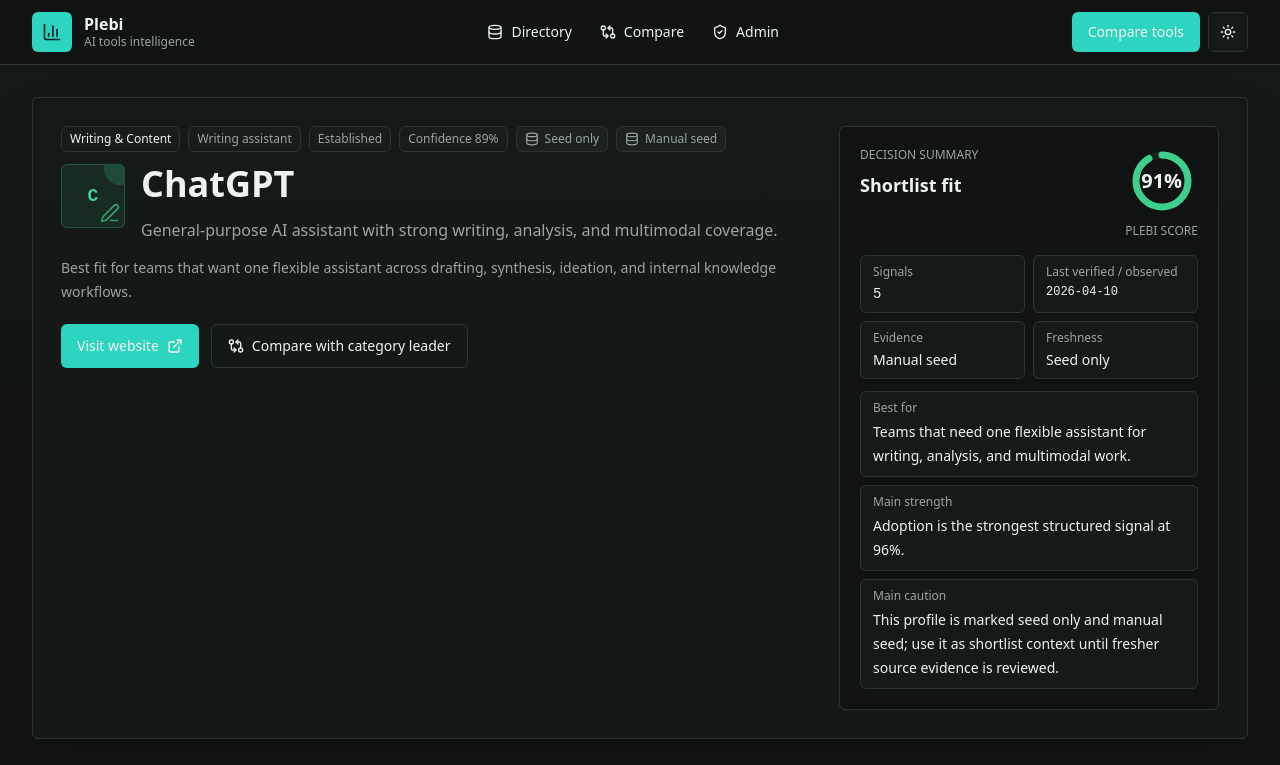
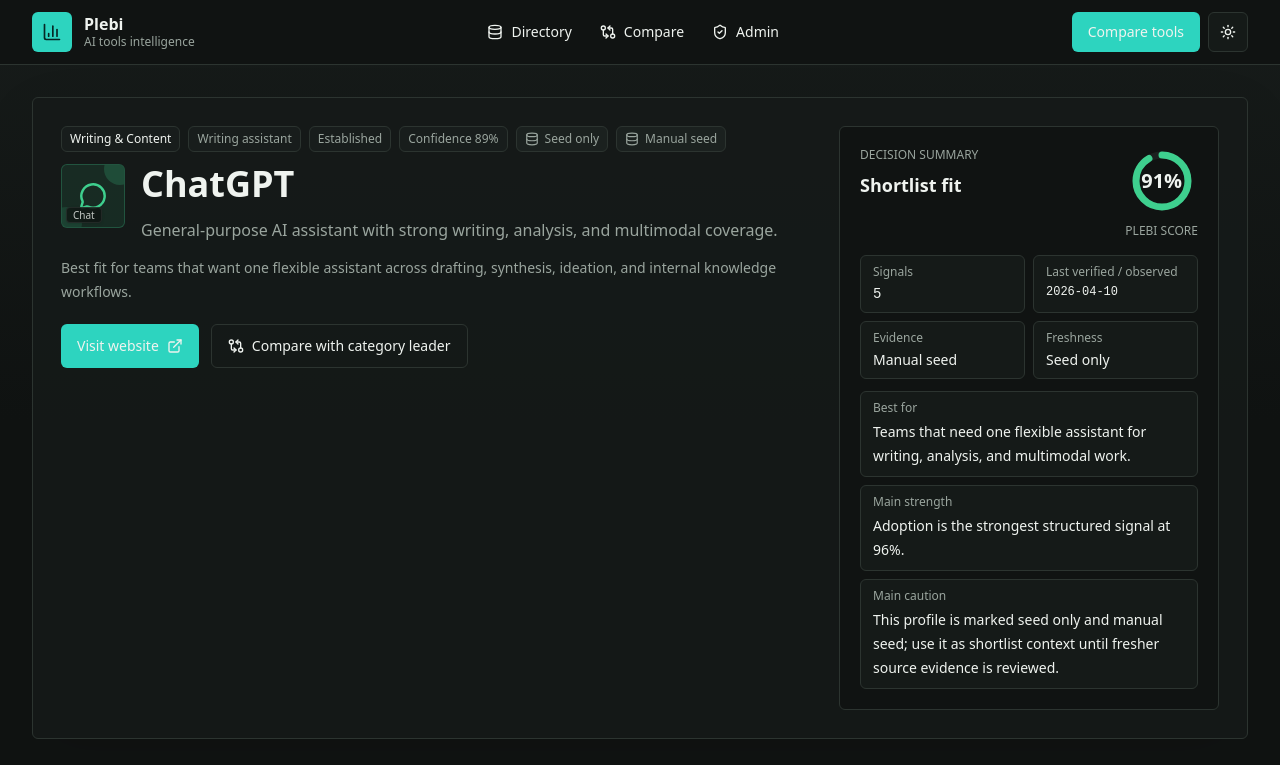
Before and after one commit to jvalirakis/plebi-ai-tools-mvp, a Next.js app: page /tools/chatgpt in a window 1280 px wide. Shown: the top 765 px of the page. Built offline with nearby package versions, Linux system fonts and the light colour scheme; no server answers; the database is empty.

Commit message:
Improve visual identity tiles

```diff
--- a/src/components/category-card.tsx
+++ b/src/components/category-card.tsx
@@ -11,10 +11,13 @@ type CategoryCardProps = Category & {
 
 export function CategoryCard({ slug, name, description, subcategories, signal, toolCount, topTool, topScore }: CategoryCardProps) {
   return (
-    <Link href={`/categories/${slug}`} className="surface group flex h-full flex-col rounded-md p-5 transition hover:border-primary">
-      <div className="mb-6 flex items-start justify-between gap-4">
+    <Link
+      href={`/categories/${slug}`}
+      className="surface group flex h-full flex-col rounded-md p-5 transition duration-200 hover:-translate-y-0.5 hover:border-primary/70 hover:shadow-lg hover:shadow-black/5"
+    >
+      <div className="mb-5 flex items-start justify-between gap-4">
         <div className="flex min-w-0 gap-3">
-          <CategoryVisual category={{ slug, name }} />
+          <CategoryVisual category={{ slug, name }} size="sm" />
           <div className="min-w-0">
             <h3 className="text-lg font-semibold">{name}</h3>
             <p className="mt-2 text-sm leading-6 text-muted-foreground">{description}</p>
@@ -30,20 +33,23 @@ export function CategoryCard({ slug, name, description, subcategories, signal, t
             </span>
           ))}
         </div>
-        <div className="grid grid-cols-2 gap-3 border-t border-border pt-4">
-          <div>
+        <div className="grid gap-3 border-t border-border pt-4 sm:grid-cols-[0.8fr_1.2fr]">
+          <div className="rounded-md bg-background/60 px-3 py-2">
             <p className="text-xs text-muted-foreground">Tracked tools</p>
             <p className="font-mono text-xl font-semibold tabular-nums">{toolCount}</p>
           </div>
-          <div>
+          <div className="min-w-0 rounded-md border border-border bg-background px-3 py-2 transition group-hover:border-primary/30">
             <p className="text-xs text-muted-foreground">Leader</p>
             {topTool ? (
-              <div className="mt-1 flex items-center gap-2">
-                <ToolIdentity tool={topTool} size="sm" />
-                <div className="min-w-0">
-                  <p className="truncate text-sm font-medium">{topTool.name}</p>
-                  <p className="font-mono text-xs text-primary">{topScore}%</p>
+              <div className="mt-2 flex min-w-0 items-center justify-between gap-3">
+                <div className="flex min-w-0 items-center gap-2">
+                  <ToolIdentity tool={topTool} size="sm" />
+                  <div className="min-w-0">
+                    <p className="truncate text-sm font-medium">{topTool.name}</p>
+                    <p className="text-xs text-muted-foreground">{topTool.subcategory}</p>
+                  </div>
                 </div>
+                <p className="shrink-0 font-mono text-sm font-semibold tabular-nums text-primary">{topScore}%</p>
               </div>
             ) : (
               <p className="mt-1 text-sm font-medium">Pending</p>
--- a/src/components/compare-workbench.tsx
+++ b/src/components/compare-workbench.tsx
@@ -125,7 +125,7 @@ export function CompareWorkbench({ categories, tools }: CompareWorkbenchProps) {
         {selectedTools.map((tool) => {
           const breakdown = getScoreBreakdown(tool);
           return (
-            <article key={tool.slug} className="surface rounded-md p-5">
+            <article key={tool.slug} className="surface rounded-md p-5 transition duration-200 hover:-translate-y-0.5 hover:border-primary/70 hover:shadow-lg hover:shadow-black/5">
               <div className="mb-5 flex items-start justify-between gap-4">
                 <div className="flex min-w-0 gap-3">
                   <ToolIdentity tool={tool} size="md" />
--- a/src/components/tool-card.tsx
+++ b/src/components/tool-card.tsx
@@ -17,7 +17,7 @@ export function ToolCard({ tool, rank, compact = false }: ToolCardProps) {
   const confidence = getConfidenceLevel(tool);
 
   return (
-    <article className="surface rounded-md p-5 transition hover:border-primary/70">
+    <article className="surface rounded-md p-5 transition duration-200 hover:-translate-y-0.5 hover:border-primary/70 hover:shadow-lg hover:shadow-black/5">
       <div className="grid gap-5 md:grid-cols-[1fr_auto]">
         <div className="min-w-0">
           <div className="mb-3 flex flex-wrap items-center gap-2 text-xs">
--- a/src/components/visual-identity.tsx
+++ b/src/components/visual-identity.tsx
@@ -1,24 +1,34 @@
 import {
   AlertCircle,
+  AudioLines,
   BarChart3,
+  Bot,
+  Braces,
+  BrainCircuit,
   Briefcase,
+  ChartLine,
   CheckCircle2,
   Clock3,
   Code2,
   Database,
   DollarSign,
   FileQuestion,
+  Frame,
   Gauge,
   Image,
   Layers3,
   Megaphone,
+  MessageCircle,
   PenLine,
   Search,
   ShieldAlert,
   ShieldCheck,
+  Sparkles,
   Star,
   Users,
-  Video
+  Video,
+  WandSparkles,
+  Workflow
 } from "lucide-react";
 import type { LucideIcon } from "lucide-react";
 import { evidenceLabels, freshnessLabels, statusClass } from "@/lib/status";
@@ -30,8 +40,12 @@ type VisualTone = {
   accentClassName: string;
 };
 
+type ToolVisual = VisualTone & {
+  label: string;
+};
+
 type ToolIdentityProps = {
-  tool: Pick<Tool, "name" | "categorySlug" | "subcategory">;
+  tool: Pick<Tool, "name" | "categorySlug" | "subcategory" | "slug">;
   size?: "sm" | "md" | "lg";
 };
 
@@ -121,6 +135,42 @@ const sourceIcons: Record<Source["type"], LucideIcon> = {
   security: ShieldCheck
 };
 
+const categoryFallbackLabels: Record<string, string> = {
+  "image-generation": "Image",
+  "coding-dev": "Code",
+  "video-audio": "Media",
+  "research-search": "Search",
+  "productivity-ops": "Ops",
+  "sales-marketing": "Growth",
+  "data-analytics": "Data",
+  "writing-content": "Write"
+};
+
+const knownToolVisuals: Record<string, Pick<ToolVisual, "icon" | "label">> = {
+  chatgpt: { icon: MessageCircle, label: "Chat" },
+  claude: { icon: BrainCircuit, label: "Claude" },
+  "github-copilot": { icon: Braces, label: "Code" },
+  midjourney: { icon: Frame, label: "Art" },
+  "google-gemini-image": { icon: Sparkles, label: "Gemini" },
+  "dall-e": { icon: WandSparkles, label: "GPT" },
+  perplexity: { icon: Search, label: "Search" },
+  elevenlabs: { icon: AudioLines, label: "Voice" },
+  grammarly: { icon: PenLine, label: "Write" },
+  "zapier-ai": { icon: Workflow, label: "Auto" }
+};
+
+const subcategoryVisuals: Array<{ pattern: RegExp; icon: LucideIcon; label: string }> = [
+  { pattern: /assistant|chat|writing|copy|seo|editorial/i, icon: MessageCircle, label: "Write" },
+  { pattern: /code|developer|ide|agent|repo|repository/i, icon: Braces, label: "Code" },
+  { pattern: /image|visual|design|creative|text to image/i, icon: Frame, label: "Image" },
+  { pattern: /search|answer|research|citation|literature/i, icon: Search, label: "Search" },
+  { pattern: /voice|audio|video|dubbing|meeting|transcription/i, icon: AudioLines, label: "Media" },
+  { pattern: /automation|workflow|workspace|ops|operations/i, icon: Workflow, label: "Ops" },
+  { pattern: /sales|marketing|crm|outbound|email|revenue/i, icon: Megaphone, label: "Growth" },
+  { pattern: /data|analytics|business intelligence|bi|forecast|model/i, icon: ChartLine, label: "Data" },
+  { pattern: /assistant|general/i, icon: Bot, label: "AI" }
+];
+
 function getTone(categorySlug: string) {
   return categoryVisuals[categorySlug] ?? fallbackTone;
 }
@@ -135,25 +185,47 @@ function getInitials(name: string) {
   return initials || "AI";
 }
 
+function getToolVisual(tool: Pick<Tool, "name" | "categorySlug" | "subcategory" | "slug">): ToolVisual {
+  const tone = getTone(tool.categorySlug);
+  const knownVisual = knownToolVisuals[tool.slug];
+  const subcategoryVisual = subcategoryVisuals.find((visual) => visual.pattern.test(`${tool.subcategory} ${tool.name}`));
+
+  return {
+    ...tone,
+    icon: knownVisual?.icon ?? subcategoryVisual?.icon ?? tone.icon,
+    label: knownVisual?.label ?? subcategoryVisual?.label ?? categoryFallbackLabels[tool.categorySlug] ?? getInitials(tool.name)
+  };
+}
+
 function getStatusLabel(status: FreshnessStatus | EvidenceStatus) {
   return status in freshnessLabels ? freshnessLabels[status as FreshnessStatus] : evidenceLabels[status as EvidenceStatus];
 }
 
 export function ToolIdentity({ tool, size = "md" }: ToolIdentityProps) {
-  const tone = getTone(tool.categorySlug);
-  const Icon = tone.icon;
+  const visual = getToolVisual(tool);
+  const Icon = visual.icon;
   const sizeClass = {
-    sm: "h-10 w-10 text-xs",
-    md: "h-12 w-12 text-sm",
-    lg: "h-16 w-16 text-lg"
+    sm: "h-10 w-10",
+    md: "h-12 w-12",
+    lg: "h-16 w-16"
   }[size];
-  const iconClass = size === "lg" ? "h-5 w-5" : "h-4 w-4";
+  const iconClass = {
+    sm: "h-[18px] w-[18px]",
+    md: "h-5 w-5",
+    lg: "h-7 w-7"
+  }[size];
+  const label = visual.label || getInitials(tool.name);
 
   return (
-    <div className={`relative flex shrink-0 items-center justify-center overflow-hidden rounded-md border ${sizeClass} ${tone.className}`} aria-hidden="true">
-      <span className={`absolute -right-3 -top-3 h-8 w-8 rounded-full ${tone.accentClassName}`} />
-      <span className="relative font-mono font-semibold tabular-nums">{getInitials(tool.name)}</span>
-      <Icon className={`absolute bottom-1 right-1 opacity-70 ${iconClass}`} />
+    <div className={`relative flex shrink-0 items-center justify-center overflow-hidden rounded-md border ${sizeClass} ${visual.className}`} aria-hidden="true">
+      <span className={`absolute -right-3 -top-3 h-8 w-8 rounded-full ${visual.accentClassName}`} />
+      <span className={`absolute -bottom-3 -left-3 h-8 w-8 rounded-full ${visual.accentClassName} opacity-70`} />
+      <Icon className={`relative ${iconClass}`} strokeWidth={2.1} />
+      {size !== "sm" ? (
+        <span className="absolute bottom-1 left-1 max-w-[calc(100%-0.5rem)] truncate rounded border border-current/10 bg-background/80 px-1.5 py-0.5 text-[10px] font-medium leading-none text-foreground/80 shadow-sm backdrop-blur-sm">
+          {label}
+        </span>
+      ) : null}
     </div>
   );
 }
```
